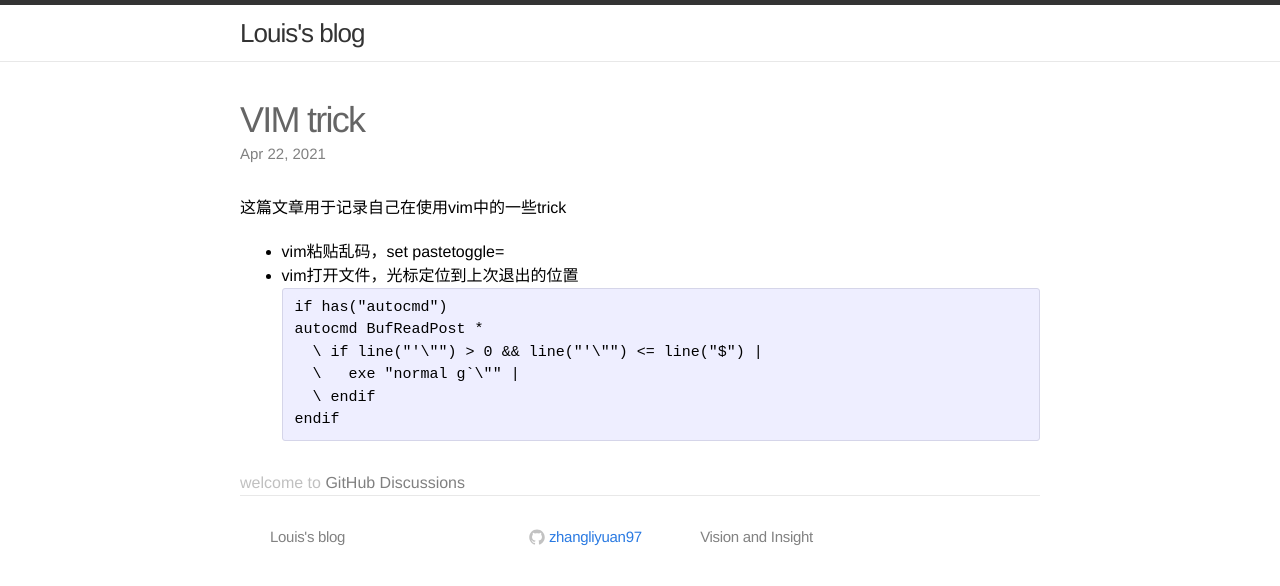
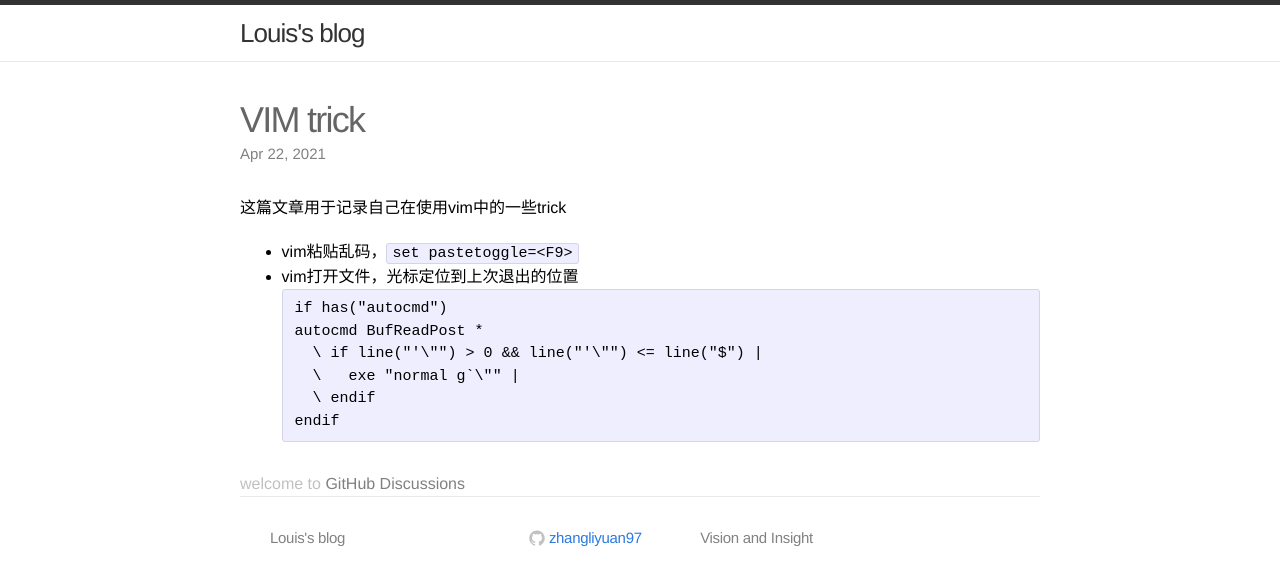
Before and after one commit to zhangliyuan97/louis.github.io, a Jekyll site: the page built from _posts/2021-4-22-vim-tips.md, in a window 1280 px wide. Shown: the top 586 px of the page. Built offline with Jekyll 4.4.1, drawn with Linux system fonts in a browser that asks for light colours.

Commit message:
Modified the <F9>

````diff
--- a/_posts/2021-4-22-vim-tips.md
+++ b/_posts/2021-4-22-vim-tips.md
@@ -7,7 +7,7 @@ categories: Tools
 date: 2021-04-22 10:00:00
 ---
 这篇文章用于记录自己在使用vim中的一些trick
-* vim粘贴乱码，set pastetoggle=<F9>
+* vim粘贴乱码，```set pastetoggle=<F9>```
 * vim打开文件，光标定位到上次退出的位置
 ```
 if has("autocmd")
````
